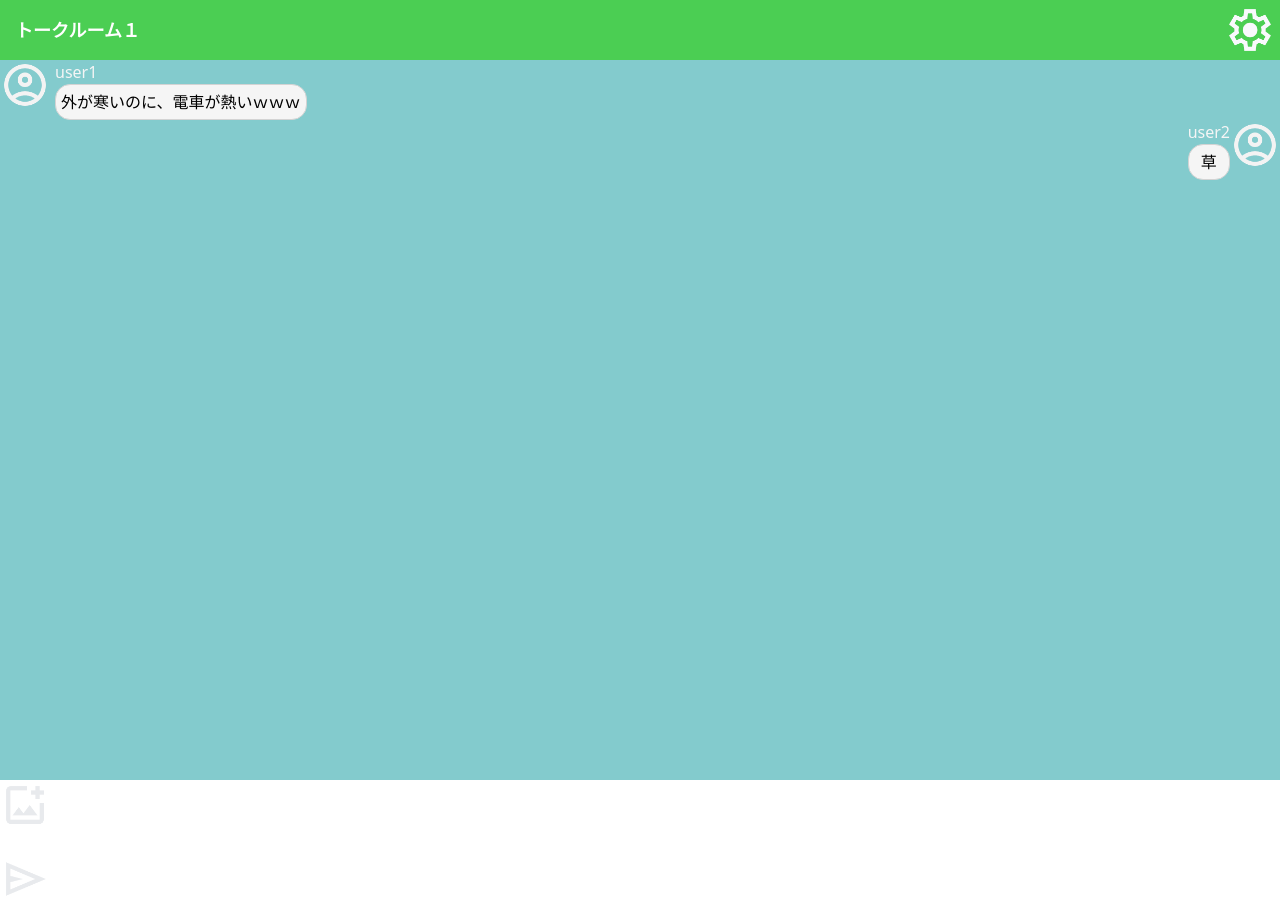
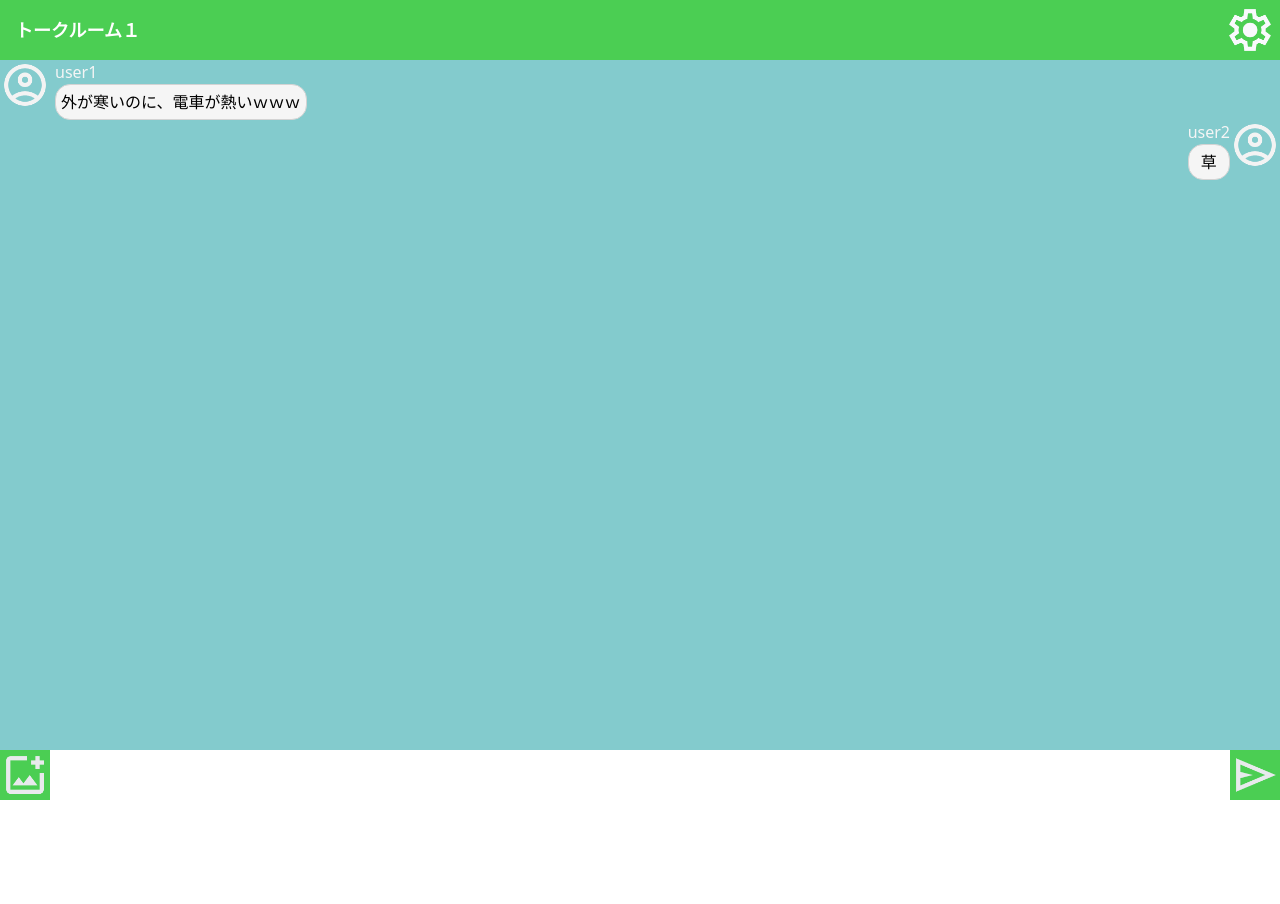
Before and after one commit to JasmineSystem/svelte-chat, a SvelteKit app: page / in a window 1280 px wide. After the commit the page ends 800 px from the top, so only its background shows below. Built offline with nearby package versions, Linux system fonts and the light colour scheme.

Commit message:
入力欄を追加。その配置を設定した

```diff
--- a/src/routes/+page.svelte
+++ b/src/routes/+page.svelte
@@ -1,7 +1,7 @@
 <script lang="ts">
 </script>
 
-<div>
+<div class="chat-container">
 	<div class="header">
 		<span>トークルーム１</span>
 		<img class="btn config" src="/icons/setting.png" alt="プロフィール設定ボタン" />
@@ -30,6 +30,14 @@
 </div>
 
 <style>
+	/* チャット全体のレイアウトと高さの設定 */
+	.chat-container {
+		display: flex;
+		flex-direction: column;
+		height: 100vh;
+	}
+
+	/* ヘッダーの設定 */
 	.header {
 		justify-content: space-between;
 		background-color: #4bce53;
@@ -84,7 +92,6 @@
 		color: whitesmoke;
 	}
 
-
 	/* メッセージを吹き出しにする設定 */
 	.message-text {
 		padding: 5px;
@@ -94,9 +101,19 @@
 		background-color: whitesmoke;
 	}
 
+	.input-view {
+		display: flex;
+		flex-direction: row;
+		justify-content: space-between;
+		background-color: #4bce53;
+		.input-text {
+			flex-grow: 2;
+		}
+	}
+
 	.btn {
 		width: 50px;
 		height: 50px;
 	}
-	/* ここまで追記 */
+
 </style>
```
